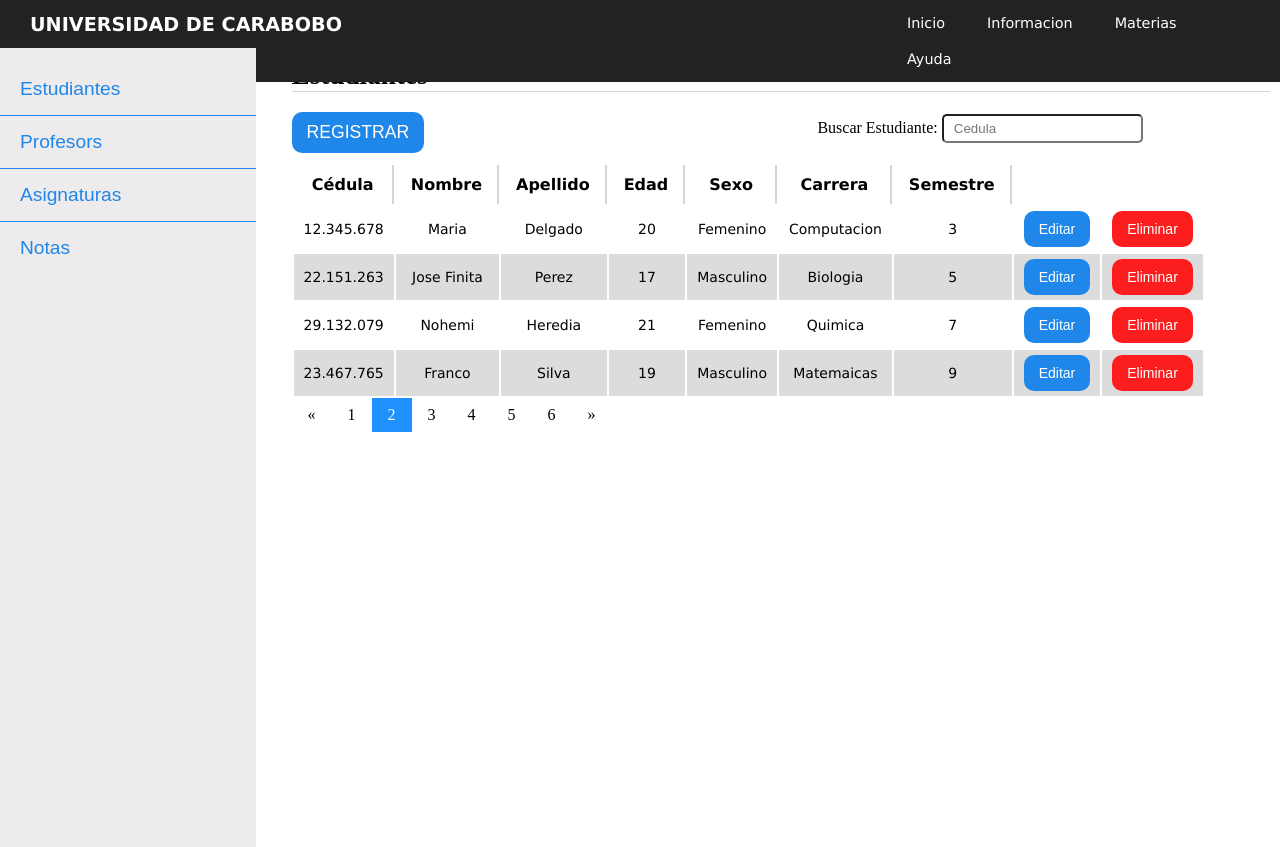
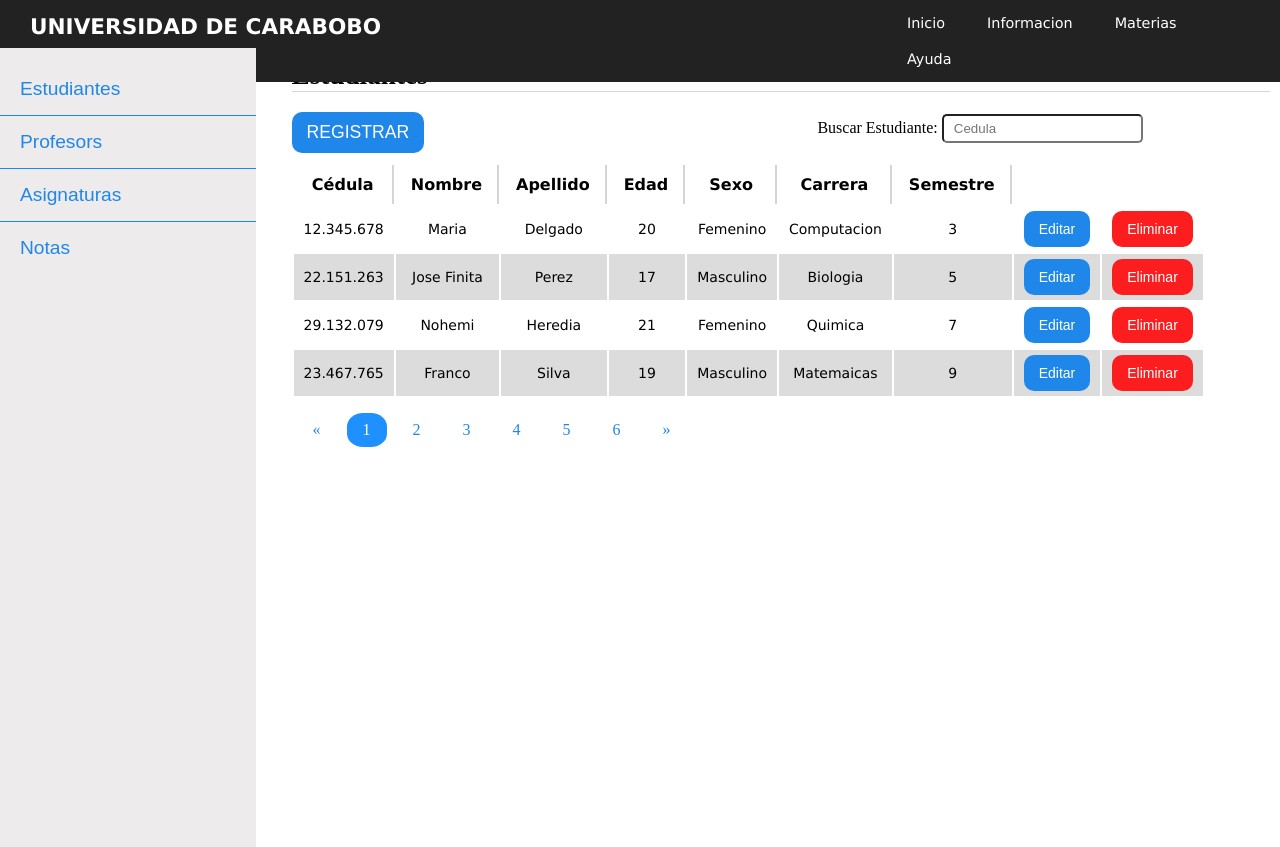
Before and after one commit to DarkusPhantom/proyecto-estudiantes, a PHP site: page /estudiantes.html in a window 1280 px wide. Shown: the top 847 px of the page. Run offline with PHP 8.4, Linux system fonts and the light colour scheme.

Commit message:
He ingresado la pagina principal (le falta codigo y diseño) y mejore el diseño de la pagina de estudiantes.html

```diff
--- a/css/styles.css
+++ b/css/styles.css
@@ -40,11 +40,12 @@ div.logo {
 	margin: auto;
 }
 
-div.logo h1{
-	font-size: 1.2em;
+div.logo h2 a{
+	font-size: .9em;
 	font-family: 'Calisto MT Bold', Verdana, Cambria;
 	color: white;
 	text-transform: uppercase;
+	line-height: 1px;
 }
 
 nav.navegacion-principal{
@@ -66,6 +67,25 @@ nav.navegacion-principal a:hover {
 	color: black;
 	border-radius: 20px;
 	transition: all .6s ease;
+}
+
+/*Intro de la pagina en index.html*/
+div.introduccion {
+	padding: auto;
+}
+
+div.introduccion h2{
+	margin-bottom: 10px;
+	font-size: 2.3em;
+	/*font-family: ; Colocarle fuente*/
+	text-align: center;
+}
+
+div.introduccion p {
+	text-align: justify;
+	padding: 10px 15px;
+	box-shadow: 0px 30px 30px #666;
+	border: 5px solid #1E87E9;
 }
 
 /*Cuerpo de la pagina*/
@@ -193,6 +213,7 @@ ul.barra-menu li a{
 	color: #1E87E9;
 	padding: 15px 20px;
 	display: block;
+	transition: all .3s ease;
 }
 
 ul.barra-menu li:nth-child(4) {
@@ -205,23 +226,30 @@ ul.barra-menu li a:hover {
 }
 
 /* Pagination links */
+.pagination {
+	width: 50%;
+}
 
 .pagination a {
-  color: black;
-  float: left;
-  padding: 8px 16px;
-  text-decoration: none;
-  transition: background-color .3s;
+	color: #1E87E9;
+	float: left;
+	padding: 8px 16px;
+	transition: background-color .3s;
+	margin: 15px 5px;
+	border-radius:40%;
 }
 
 /* Style the active/current link */
 .pagination a.active {
-  background-color: dodgerblue;
-  color: white;
+	background-color: dodgerblue;
+	color: white;
 }
 
-/* Add a grey background color on mouse-over */
-.pagination a:hover:not(.active) {background-color: #ddd;}
+/* Add a blue background color on mouse-over */
+.pagination a:hover:not(.active) {
+	background-color: #1E87E9;
+	color: white;
+}
 
 
 /*------------Footer--------*/
--- a/estudiantes.html
+++ b/estudiantes.html
@@ -9,7 +9,7 @@
 	<header>
 		<div class="contenedor clearfix">
 			<div class="logo">
-				<h1>Universidad de Carabobo</h1>
+				<h2><a href="index.html">Universidad de Carabobo</a></h2>
 			</div>
 			<nav class="navegacion-principal clearfix">
 				<a href="index.html">Inicio</a>
@@ -98,8 +98,8 @@
 			</table>
 			<div class="pagination">
 				<a href="#">&laquo;</a>
-				<a href="#">1</a>
-				<a class="active" href="#">2</a>
+				<a class="active" href="#">1</a>
+				<a href="#">2</a>
 				<a href="#">3</a>
 				<a href="#">4</a>
 				<a href="#">5</a>
@@ -110,7 +110,7 @@
 
 		<aside>
 			<ul class="barra-menu">
-				<li><a href="#">Estudiantes</a></li>
+				<li><a href="estudiantes.html">Estudiantes</a></li>
 				<li><a href="#">Profesors</a></li>
 				<li><a href="#">Asignaturas</a></li>
 				<li><a href="#">Notas</a></li>
@@ -121,5 +121,5 @@
 			<p>Todos los derechos reservados por Luis Rodriguez y Jhonattan Garcia &copy;</p>
 		</footer>
 	</div>
-</body>
+
 </html>
```
Also changed, not shown: 1 other file.
